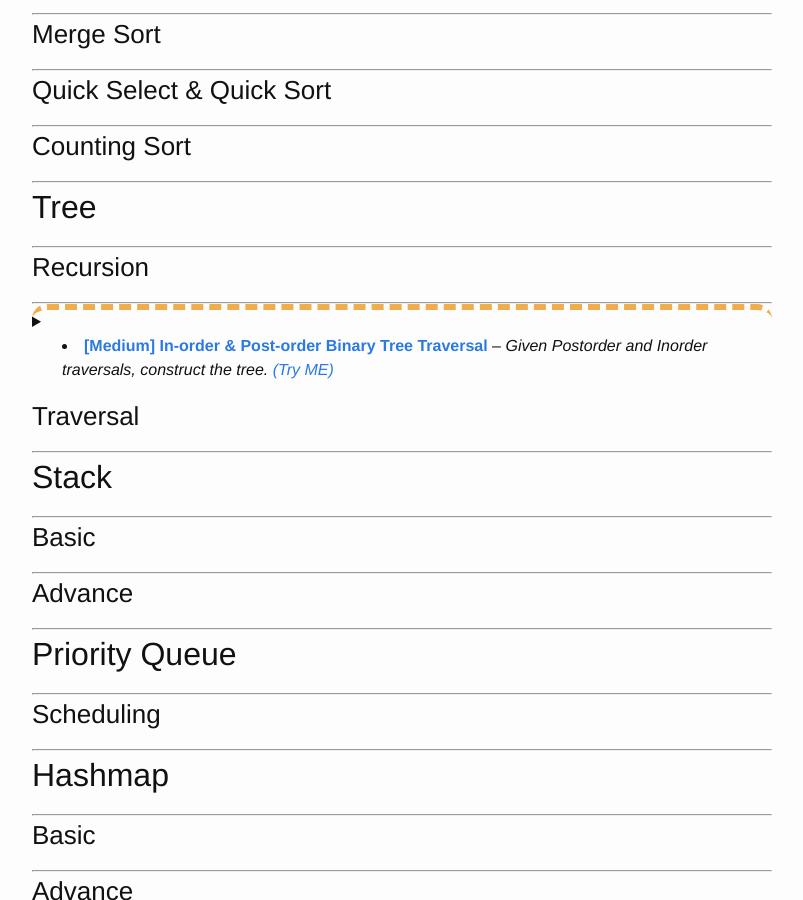
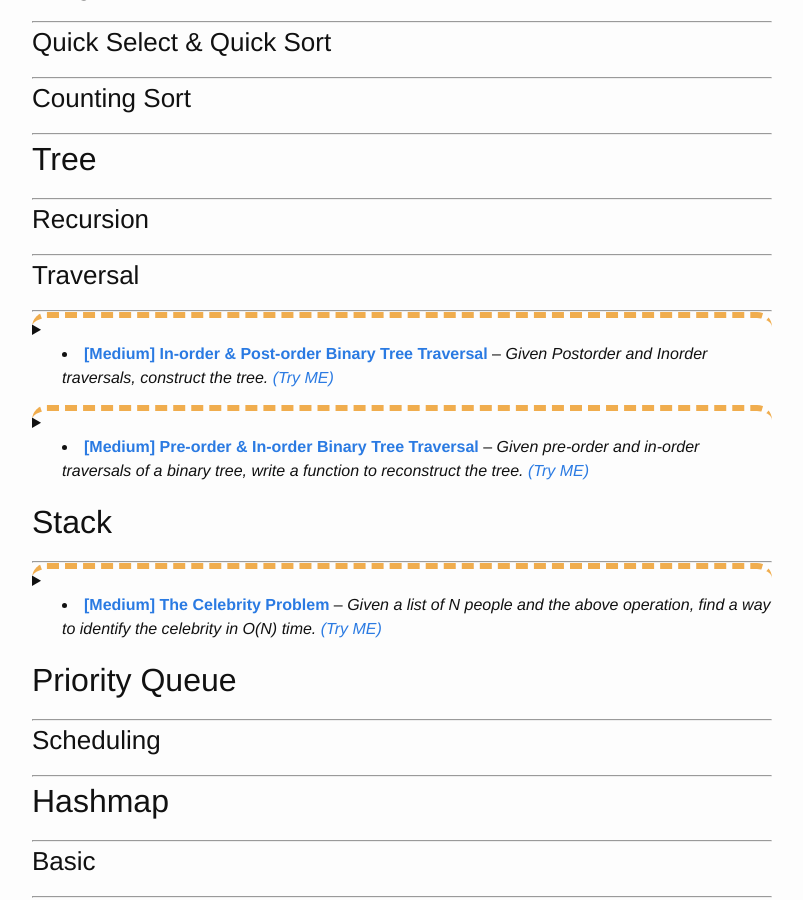
Before and after one commit to trsong/trsong.github.io, a Jekyll site: the page built from _posts/2019-04-01-DailyQuestionsByCategory.md, in a window 1280 px wide and 900 px high, scrolled down 2148 px. Shown: the whole window, without its empty margins (238-1041 px from the left). Built offline with Jekyll 4.4.1, drawn with Linux system fonts in a browser that asks for light colours.

Commit message:
Add two more problem to categories

````diff
--- a/_posts/2019-04-01-DailyQuestionsByCategory.md
+++ b/_posts/2019-04-01-DailyQuestionsByCategory.md
@@ -84,6 +84,11 @@ categories: Python/Java
 
 
 
+
+### Traversal
+---
+
+
 <details>
 <summary class="lc_m">
 
@@ -125,18 +130,61 @@ Output:
 </div>
 </details>
 
-### Traversal
----
+
+<details>
+<summary class="lc_m">
+
+- [**\[Medium\] Pre-order & In-order Binary Tree Traversal**](https://trsong.github.io/python/java/2020/05/02/DailyQuestionsMay/#jul-28-2020-medium-pre-order--in-order-binary-tree-traversal) -- *Given pre-order and in-order traversals of a binary tree, write a function to reconstruct the tree.* [*\(Try ME\)*](https://repl.it/@trsong/Test-Pre-order-and-In-order-Binary-Tree-Traversal)
+
+</summary>
+<div>
+
+**Question:** Given pre-order and in-order traversals of a binary tree, write a function to reconstruct the tree.
+
+For example, given the following preorder traversal:
+
+```py
+[a, b, d, e, c, f, g]
+```
+
+And the following inorder traversal:
+
+```py
+[d, b, e, a, f, c, g]
+```
+
+You should return the following tree:
+
+```py
+    a
+   / \
+  b   c
+ / \ / \
+d  e f  g
+```
+
+</div>
+</details>
 
 
 ## Stack
 ---
 
-### Basic
----
 
-### Advance
----
+<details>
+<summary class="lc_m">
+
+- [**\[Medium\] The Celebrity Problem**](https://trsong.github.io/python/java/2020/05/02/DailyQuestionsMay/#jul-27-2020-medium-the-celebrity-problem) -- *Given a list of N people and the above operation, find a way to identify the celebrity in O(N) time.* [*\(Try ME\)*](https://repl.it/@trsong/Test-The-Celebrity-Problem)
+
+</summary>
+<div>
+
+**Question:** At a party, there is a single person who everyone knows, but who does not know anyone in return (the "celebrity"). To help figure out who this is, you have access to an `O(1)` method called `knows(a, b)`, which returns `True` if person `a` knows person `b`, else `False`.
+
+Given a list of `N` people and the above operation, find a way to identify the celebrity in `O(N)` time.
+
+</div>
+</details>
 
 
 ## Priority Queue
````
